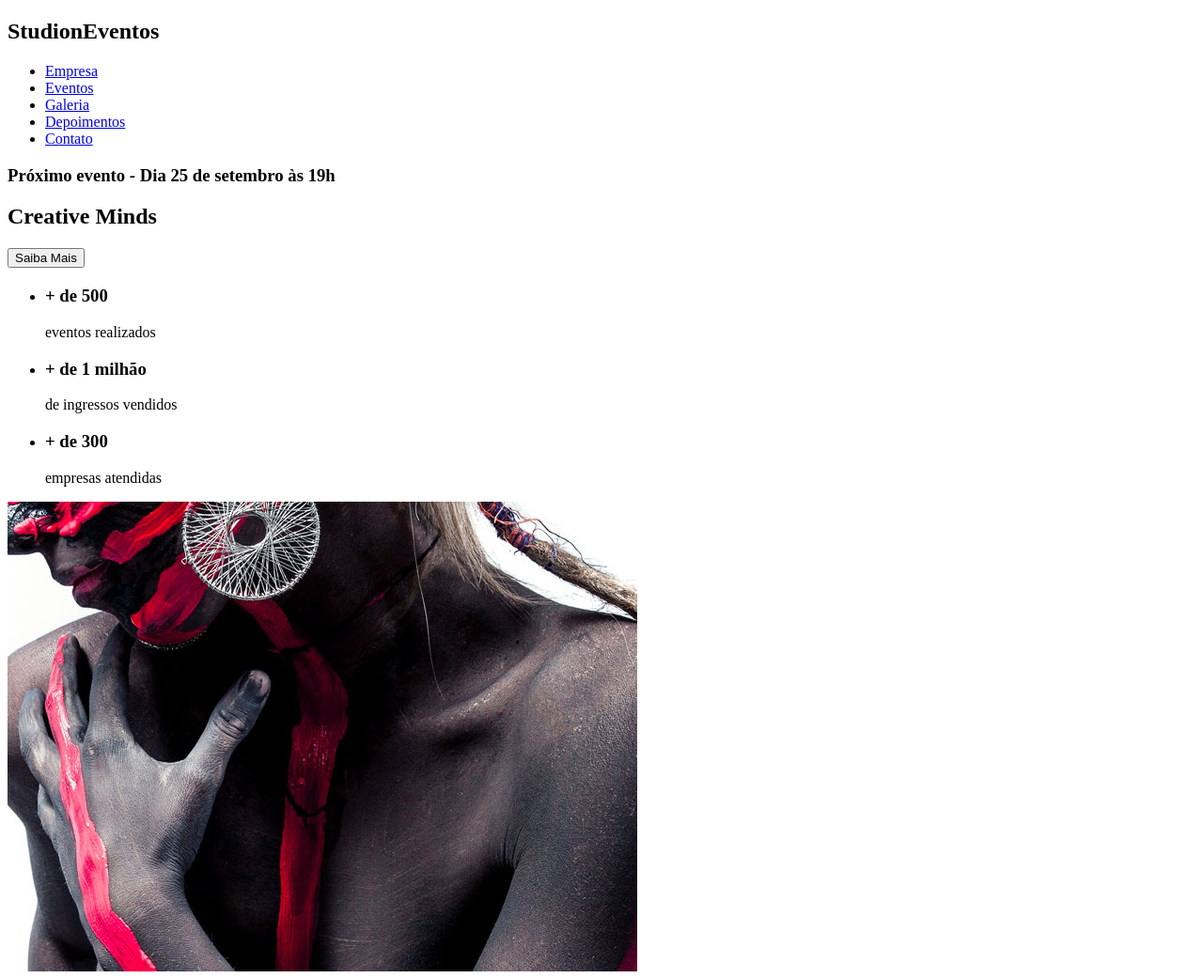
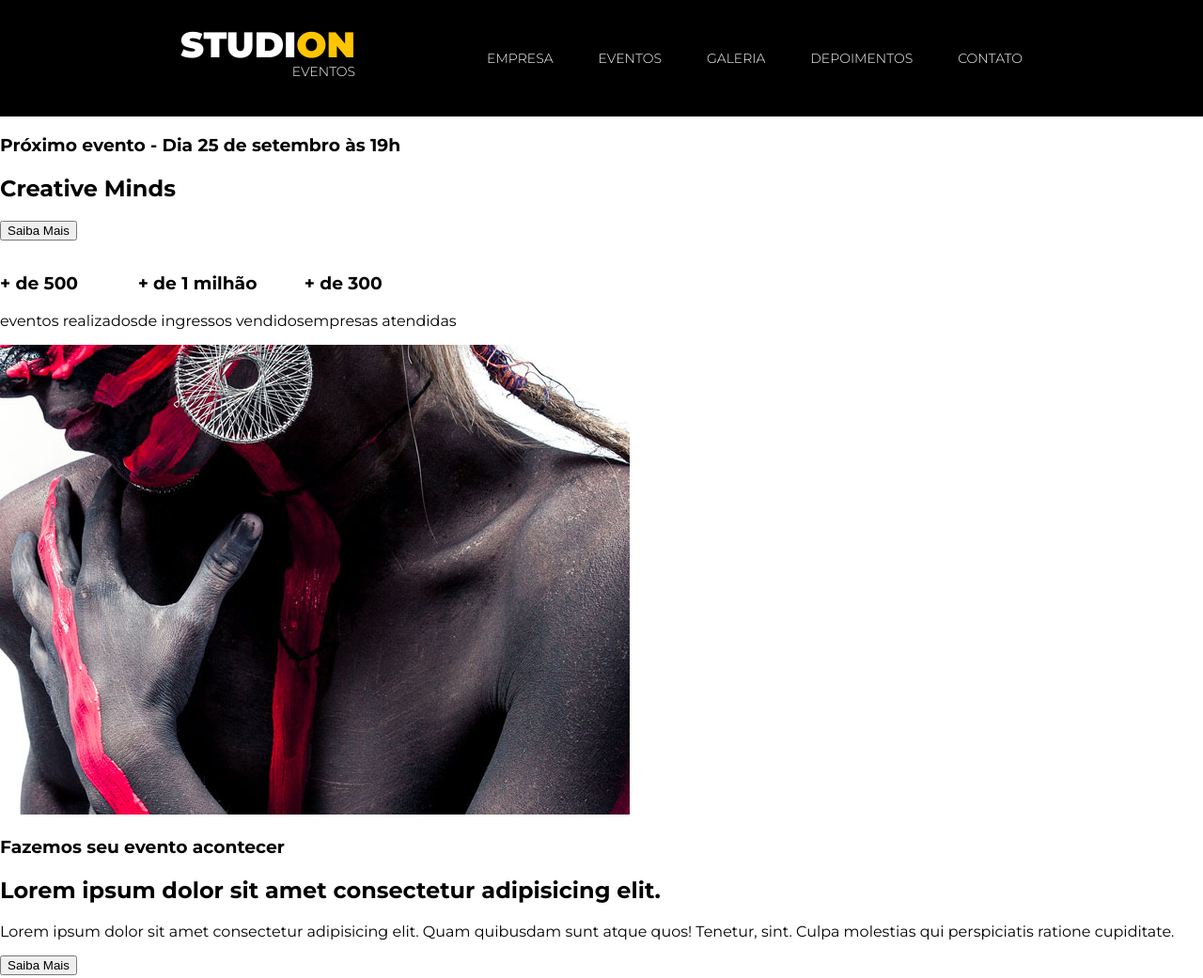
Before and after one commit to ggpastore/studion, a website: page src/index.html in a window 1280 px wide. Shown: the top 1041 px of the page at 94% size. Drawn offline with Linux system fonts and the light colour scheme.

Commit message:
feat (css): created stylesheet and stylized navbar

```diff
--- /dev/null
+++ b/src/fonts/stylesheet.css
@@ -0,0 +1,13 @@
+/*! Generated by Font Squirrel (https://www.fontsquirrel.com) on March 4, 2021 */
+
+
+
+@font-face {
+    font-family: 'montserratregular';
+    src: url('montserrat-regular-webfont.woff2') format('woff2'),
+         url('montserrat-regular-webfont.woff') format('woff'),
+         url('montserrat-regular-webfont.ttf') format('truetype');
+    font-weight: normal;
+    font-style: normal;
+
+}
--- a/src/index.html
+++ b/src/index.html
@@ -6,12 +6,15 @@
     <meta http-equiv="X-UA-Compatible" content="IE=edge">
     <meta name="viewport" content="width=device-width, initial-scale=1.0">
     <title>Studion</title>
+    <link rel="stylesheet" href="./style.css">
 </head>
 
 <body>
-    <nav>
-        <h1>Studi<span>on</span><span>Eventos</span></h1>
-        <ul>
+    <nav class="navbar">
+        <h1 class="logo-studion">
+            Studi<span class="copy--primary">on</span><br><span class="logo-studion__subtitle">Eventos</span>
+        </h1>
+        <ul class="navbar__links">
             <li><a href="#empresa">Empresa</a></li>
             <li><a href="#eventos">Eventos</a></li>
             <li><a href="#galeria">Galeria</a></li>
--- /dev/null
+++ b/src/style.css
@@ -0,0 +1,75 @@
+@import url('https://fonts.googleapis.com/css2?family=Montserrat:wght@300;400;700;900&display=swap');
+
+* {
+    box-sizing: border-box;
+}
+
+:root {
+    --color-primary: #ffc500;
+    font-family: 'Montserrat', sans-serif;
+    font-size: 16px;
+
+}
+
+body {
+    padding-top: 7.75rem;
+    margin: 0;
+}
+
+.navbar {
+    position: fixed;
+    display: grid;
+    grid-template-columns: 1fr 9fr;
+    align-items: center;
+    top: 0;
+    left: 0;
+    width: 100vw;
+    height: 7.75rem;
+    padding: 0 15vw;
+    background-color: #000;
+    color: #fff;
+}
+
+ul {
+    display: flex;
+    list-style: none;
+    padding: 0;
+}
+
+.navbar__links {
+    justify-self: end;
+}
+
+.navbar__links li {
+    font-size: 0.875rem;
+    margin: 0 0 0 3rem;
+    text-transform: uppercase;
+}
+
+.navbar__links a {
+    font-weight: 300;
+    color: #fff;
+    text-decoration: none;
+}
+
+.navbar__links a:hover {
+    color: var(--color-primary);
+}
+
+.logo-studion {
+    font-weight: 900;
+    font-size: 2.375rem;
+    text-transform: uppercase;
+    text-align: right;
+    line-height: 0.75ch;
+}
+
+.logo-studion__subtitle {
+    font-weight: 300;
+    text-align: right;
+    font-size: 0.875rem;
+}
+
+.copy--primary {
+    color: var(--color-primary);
+}
```
Also changed, not shown: src/fonts/montserrat-regular-webfont.ttf (added), src/fonts/montserrat-regular-webfont.woff (added), src/fonts/montserrat-regular-webfont.woff2 (added), 1 other file.
